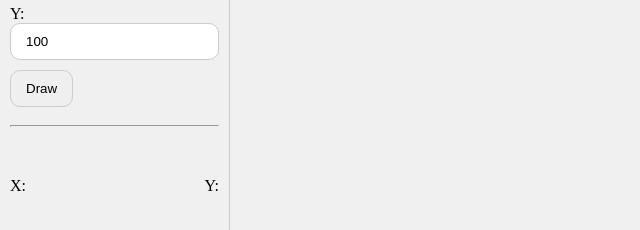
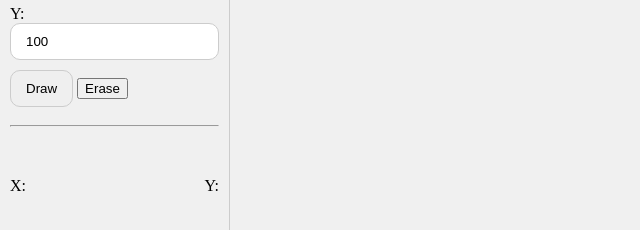
Before and after one commit to Arthuralentejo/wall-building, a website built with Vite: page index.html in a window 1280 px wide. Shown: the part 200-430 px from the top of the page, 0-640 px from the left. Built offline with nearby package versions, Linux system fonts and the light colour scheme.

Commit message:
Feature: Adicionando Erase Button

```diff
--- a/index.html
+++ b/index.html
@@ -13,11 +13,11 @@
     <form id="controls">
       <label>
         Width:
-        <input type="number"  value="700" name="width" id="widthInput" />
+        <input type="number" value="700" name="width" id="widthInput" />
       </label>
       <label>
         Height:
-        <input type="number"  value="500" name="height" id="heightInput" />
+        <input type="number" value="500" name="height" id="heightInput" />
       </label>
       <label>
         X:
@@ -25,9 +25,13 @@
       </label>
       <label>
         Y:
-        <input type="number"  value="100" name="y" id="yInput" />
+        <input type="number" value="100" name="y" id="yInput" />
       </label>
-      <button id="drawBtn">Draw</button>
+      <div class="buttons">
+
+        <button id="drawBtn">Draw</button>
+        <button id="eraseBtn">Erase</button>
+      </div>
       <hr>
       <div id="mousetracker">
         <span id="mouseX">X: </span>
```
